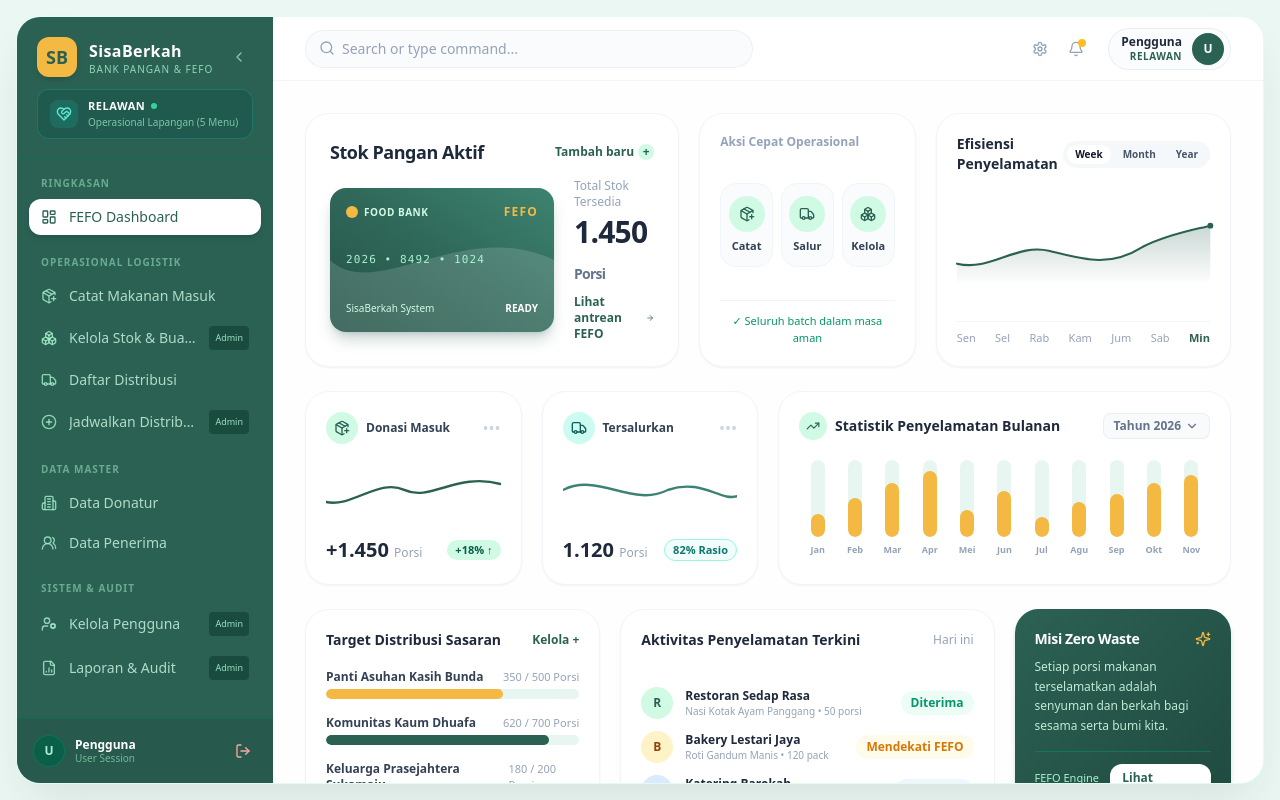
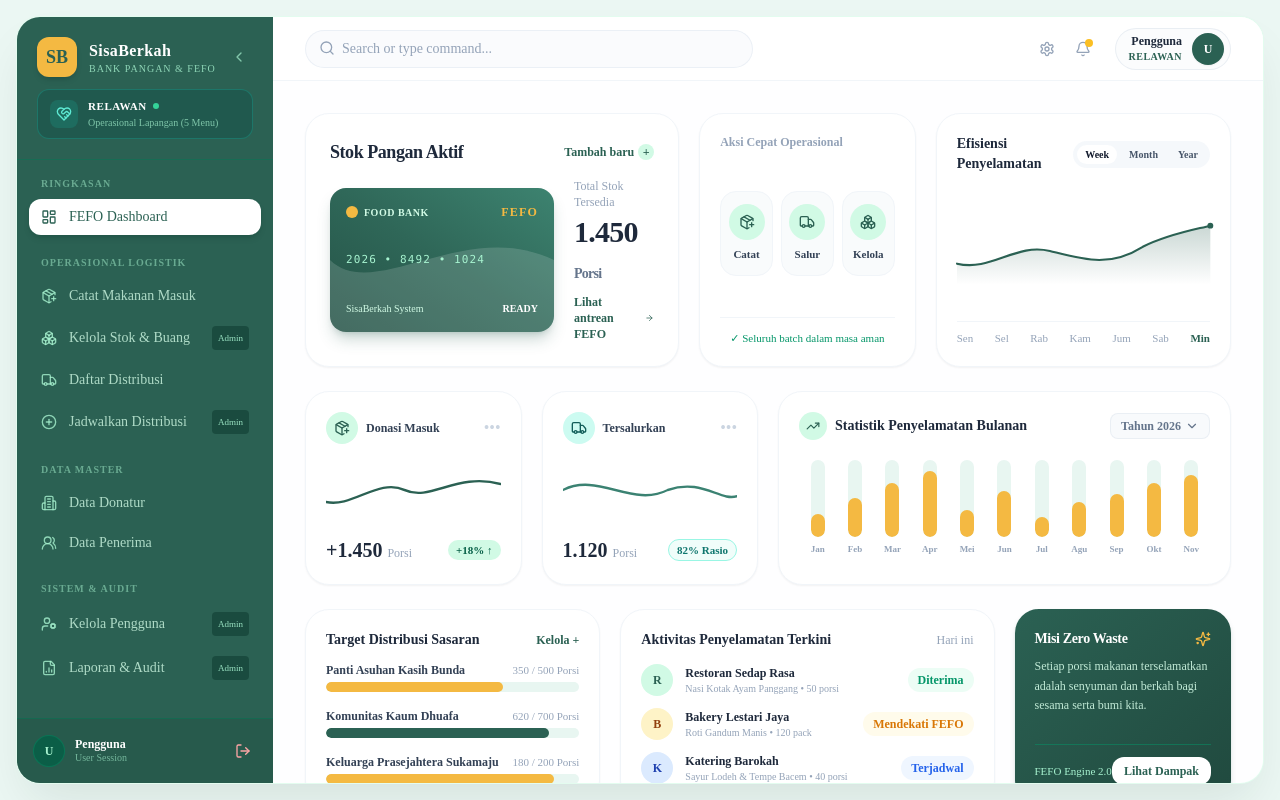
Before and after one commit to SantriBadeur/VeriFood, a Next.js app: page /dashboard in a window 1280 px wide. Built offline with nearby package versions, Linux system fonts and the light colour scheme; no server answers; the database is empty.

Commit message:
style: set global font family to Times New Roman across entire web app

```diff
--- a/src/app/(auth)/forgot-password/page.tsx
+++ b/src/app/(auth)/forgot-password/page.tsx
@@ -46,7 +46,7 @@ export default function ForgotPasswordPage() {
   };
 
   return (
-    <div className="min-h-screen bg-[#EBF7F3] flex items-center justify-center p-4 relative overflow-hidden font-sans">
+    <div className="min-h-screen bg-[#EBF7F3] flex items-center justify-center p-4 relative overflow-hidden font-serif">
       {/* Decorative background ambient glows */}
       <div className="absolute top-1/4 left-1/3 -translate-x-1/2 -translate-y-1/2 w-96 h-96 bg-emerald-200/40 rounded-full blur-3xl pointer-events-none" />
       <div className="absolute bottom-1/4 right-1/3 w-80 h-80 bg-amber-100/50 rounded-full blur-3xl pointer-events-none" />
--- a/src/app/(auth)/register/page.tsx
+++ b/src/app/(auth)/register/page.tsx
@@ -61,7 +61,7 @@ export default function RegisterPage() {
   };
 
   return (
-    <div className="min-h-screen bg-[#EBF7F3] flex items-center justify-center p-4 relative overflow-hidden font-sans">
+    <div className="min-h-screen bg-[#EBF7F3] flex items-center justify-center p-4 relative overflow-hidden font-serif">
       {/* Decorative background ambient glows */}
       <div className="absolute top-1/4 left-1/3 -translate-x-1/2 -translate-y-1/2 w-96 h-96 bg-emerald-200/40 rounded-full blur-3xl pointer-events-none" />
       <div className="absolute bottom-1/4 right-1/3 w-80 h-80 bg-amber-100/50 rounded-full blur-3xl pointer-events-none" />
--- a/src/app/(auth)/reset-password/page.tsx
+++ b/src/app/(auth)/reset-password/page.tsx
@@ -225,7 +225,7 @@ function ResetPasswordForm() {
 
 export default function ResetPasswordPage() {
   return (
-    <div className="min-h-screen bg-[#EBF7F3] flex items-center justify-center p-4 relative overflow-hidden font-sans">
+    <div className="min-h-screen bg-[#EBF7F3] flex items-center justify-center p-4 relative overflow-hidden font-serif">
       {/* Decorative background ambient glows */}
       <div className="absolute top-1/4 left-1/3 -translate-x-1/2 -translate-y-1/2 w-96 h-96 bg-emerald-200/40 rounded-full blur-3xl pointer-events-none" />
       <div className="absolute bottom-1/4 right-1/3 w-80 h-80 bg-amber-100/50 rounded-full blur-3xl pointer-events-none" />
--- a/src/app/(dashboard)/layout.tsx
+++ b/src/app/(dashboard)/layout.tsx
@@ -133,7 +133,7 @@ export default function DashboardLayout({ children }: { children: React.ReactNod
     .filter((group) => group.items.length > 0);
 
   return (
-    <div className="h-screen w-screen overflow-hidden bg-[#EBF7F3] p-2 sm:p-3 lg:p-4 flex flex-col font-sans antialiased">
+    <div className="h-screen w-screen overflow-hidden bg-[#EBF7F3] p-2 sm:p-3 lg:p-4 flex flex-col font-serif antialiased">
       {/* Mobile Backdrop */}
       {sidebarOpen && (
         <div
--- a/src/app/globals.css
+++ b/src/app/globals.css
@@ -10,10 +10,18 @@
   --sage-accent: #f4b942;
 }
 
+html,
+body,
+input,
+button,
+select,
+textarea {
+  font-family: 'Times New Roman', Times, serif;
+}
+
 body {
   color: var(--foreground);
   background: var(--background);
-  font-family: -apple-system, BlinkMacSystemFont, 'Segoe UI', Roboto, Helvetica, Arial, sans-serif;
   overflow-x: hidden;
 }
 
--- a/src/app/layout.tsx
+++ b/src/app/layout.tsx
@@ -13,7 +13,7 @@ export default function RootLayout({
 }>) {
   return (
     <html lang="id">
-      <body className="antialiased min-h-screen">{children}</body>
+      <body className="antialiased min-h-screen font-serif">{children}</body>
     </html>
   );
 }
--- a/tailwind.config.ts
+++ b/tailwind.config.ts
@@ -7,7 +7,12 @@ export default {
     "./src/app/**/*.{js,ts,jsx,tsx,mdx}",
   ],
   theme: {
-    extend: {},
+    extend: {
+      fontFamily: {
+        sans: ['"Times New Roman"', 'Times', 'serif'],
+        serif: ['"Times New Roman"', 'Times', 'serif'],
+      },
+    },
   },
   plugins: [],
 } satisfies Config;
```
